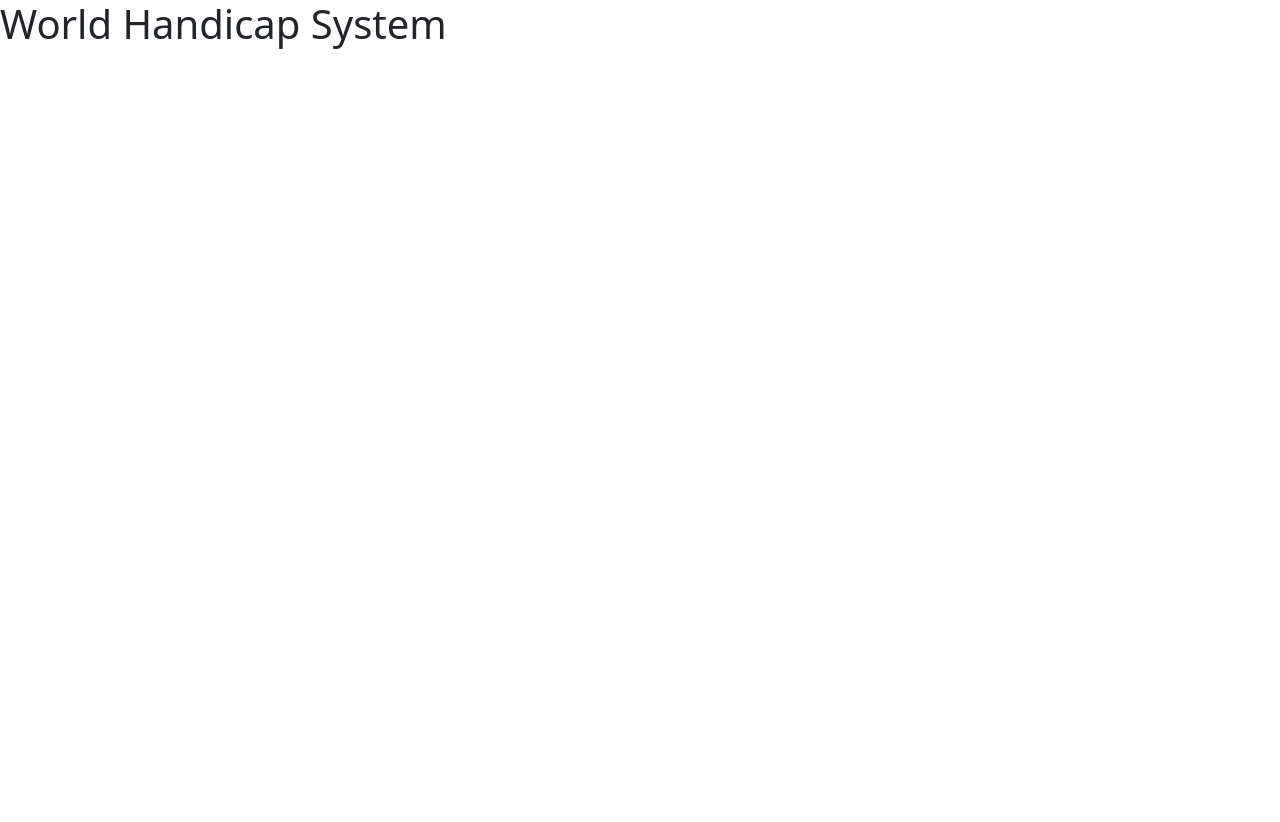
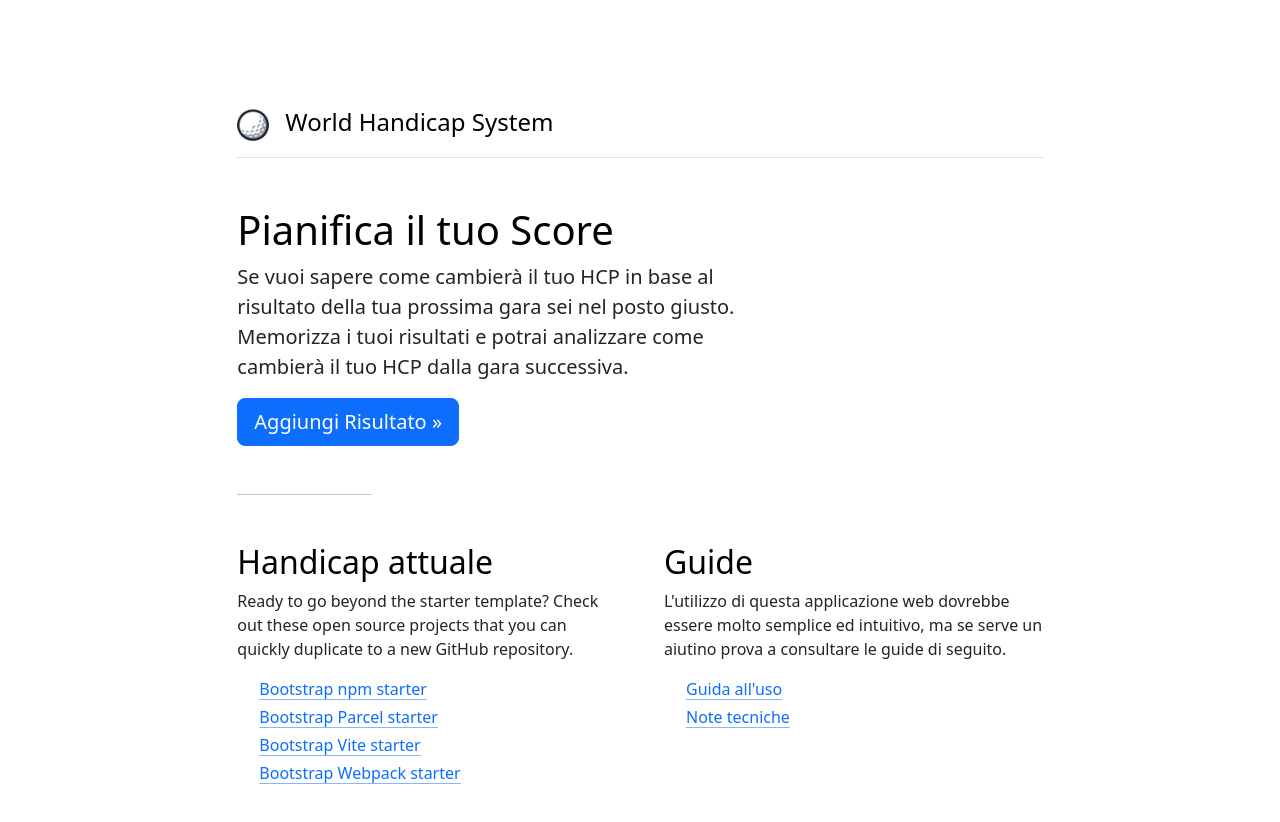
Before and after one commit to aleoncini/whs, a plain HTML site: page docs/index.html in a window 1280 px wide. Before the commit the page ends 800 px from the top, so only its background shows below. Drawn offline with nearby package versions, Linux system fonts and the light colour scheme.

Commit message:
template for web pages

```diff
--- /dev/null
+++ b/docs/css/whs.css
@@ -0,0 +1,16 @@
+.tb_header {
+    background: #3367d6;
+    font-size: 10px;
+    font-family: Roboto, sans-serif;
+    border: 0;
+    border-radius: 3px;
+    box-shadow: 0 4px 8px 0 rgba(0,0,0,0.48);
+}
+
+.td {
+    font-size: 0.9em;
+}
+
+.navbar {
+    background-color: beige;
+}
--- a/docs/index.html
+++ b/docs/index.html
@@ -1,13 +1,98 @@
 <!doctype html>
-<html lang="en">
+<html lang="en" data-bs-theme="auto">
 <head>
   <meta charset="utf-8">
   <meta name="viewport" content="width=device-width, initial-scale=1">
+  <meta name="author" content="Andrea Leoncini, based on Bootstrap contributors">
   <title>World Handicap System</title>
+
+  <!-- Bootstrap core CSS -->
   <link href="https://cdn.jsdelivr.net/npm/bootstrap@5.3.9/dist/css/bootstrap.min.css" rel="stylesheet" integrity="sha384-yEPZ7jP9S0QKiUQ0m3jjsO4ProIW7wvR9gXkI7JOGa2XVsw53Yke2bsdkBbjmmiX" crossorigin="anonymous">
+
+  <!-- App specific CSS -->
+  <link href="css/whs.css" rel="stylesheet">
+
+  <!-- Favicon-->
+  <link rel="icon" type="image/x-icon" href="img/golfball_transp.png" />
+
 </head>
-  <body>
-    <h1>World Handicap System</h1>
-    <script src="https://cdn.jsdelivr.net/npm/bootstrap@5.3.9/dist/js/bootstrap.bundle.min.js" integrity="sha384-WyOxWvTyr1QaMPfiPJSv76iReVthorl5uWlFtZPyK0IEB0hGzo9y5Bp9mYanr8Bu" crossorigin="anonymous"></script>
+
+<body style="padding-top: 3.5rem">
+
+  <div class="col-lg-8 mx-auto p-4 py-md-5">
+      <header class="d-flex align-items-center pb-3 mb-5 border-bottom">
+          <a href="https://www.federgolf.it/news/world-handicap-system-attivo-in-italia/"
+              class="d-flex align-items-center text-body-emphasis text-decoration-none">
+              <span class="fs-4"><img src="img/golfball_transp.png" width="32" height="32"><img src="img/transparent_spacer.png" width="16" height="32">World Handicap System</span>
+          </a>
+      </header>
+
+      <main>
+          <h1 class="text-body-emphasis">Pianifica il tuo Score</h1>
+          <p class="fs-5 col-md-8">Se vuoi sapere come cambierà il tuo HCP in base al risultato della tua prossima gara sei nel posto giusto.
+          Memorizza i tuoi risultati e potrai analizzare come cambierà il tuo HCP dalla gara successiva.</p>
+          <div class="mb-5">
+              <a class="btn btn-lg btn-primary" role="button">Aggiungi Risultato &raquo;</a>
+          </div>
+          <hr class="col-3 col-md-2 mb-5">
+          <div class="row g-5">
+              <div class="col-md-6">
+                  <h2 class="text-body-emphasis">Handicap attuale</h2>
+                  <p>Ready to go beyond the starter template? Check out these open source projects that you can
+                      quickly duplicate to a new GitHub repository.</p>
+                  <ul class="list-unstyled ps-0">
+                      <li> <a class="icon-link mb-1" href="https://github.com/twbs/examples/tree/main/icons-font"
+                              rel="noopener" target="_blank"> <svg class="bi" width="16" height="16"
+                                  aria-hidden="true">
+                                  <use xlink:href="#arrow-right-circle"></use>
+                              </svg>
+                              Bootstrap npm starter
+                          </a> </li>
+                      <li> <a class="icon-link mb-1" href="https://github.com/twbs/examples/tree/main/parcel"
+                              rel="noopener" target="_blank"> <svg class="bi" width="16" height="16"
+                                  aria-hidden="true">
+                                  <use xlink:href="#arrow-right-circle"></use>
+                              </svg>
+                              Bootstrap Parcel starter
+                          </a> </li>
+                      <li> <a class="icon-link mb-1" href="https://github.com/twbs/examples/tree/main/vite"
+                              rel="noopener" target="_blank"> <svg class="bi" width="16" height="16"
+                                  aria-hidden="true">
+                                  <use xlink:href="#arrow-right-circle"></use>
+                              </svg>
+                              Bootstrap Vite starter
+                          </a> </li>
+                      <li> <a class="icon-link mb-1" href="https://github.com/twbs/examples/tree/main/webpack"
+                              rel="noopener" target="_blank"> <svg class="bi" width="16" height="16"
+                                  aria-hidden="true">
+                                  <use xlink:href="#arrow-right-circle"></use>
+                              </svg>
+                              Bootstrap Webpack starter
+                          </a> </li>
+                  </ul>
+              </div>
+              <div class="col-md-6">
+                  <h2 class="text-body-emphasis">Guide</h2>
+                  <p>L'utilizzo di questa applicazione web dovrebbe essere molto semplice ed intuitivo, ma se serve un aiutino prova a consultare le guide di seguito.</p>
+                  <ul class="list-unstyled ps-0">
+                      <li> <a class="icon-link mb-1" href="./userguide.html"> <svg class="bi"
+                                  width="16" height="16" aria-hidden="true">
+                                  <use xlink:href="#arrow-right-circle"></use>
+                              </svg>
+                              Guida all'uso
+                          </a> </li>
+                      <li> <a class="icon-link mb-1" href="./note.html"> <svg class="bi"
+                                  width="16" height="16" aria-hidden="true">
+                                  <use xlink:href="#arrow-right-circle"></use>
+                              </svg>
+                              Note tecniche
+                          </a> </li>
+                  </ul>
+              </div>
+          </div>
+      </main>
+
+    </div>
+
 </body>
 </html>
```
Also changed, not shown: docs/template.html (added, +47 -0 lines), docs/img/golfball.png (added), docs/img/golfball_transp.png (added), docs/img/transparent_spacer.png (added), docs/note.html (added), docs/userguide.html (added), 2 other files. Lines whose indentation alone changed are shown as unchanged.
